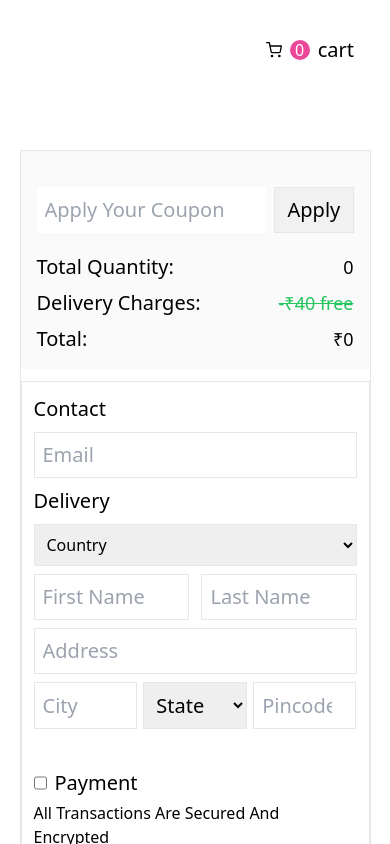
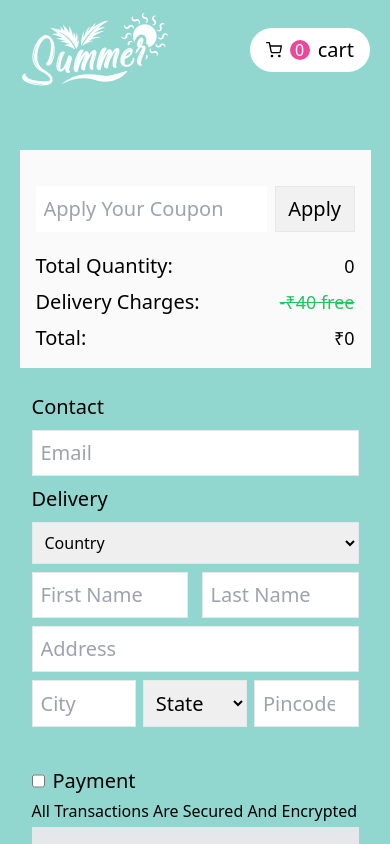
Before and after one commit to abhishek36/E-commerce, a React (Vite) app: page /checkout in a window 390 px wide. Shown: the top 844 px of the page. Built offline with nearby package versions, Linux system fonts and the light colour scheme.

Commit message:
some-changes

```diff
--- a/src/components/SingleJuice.jsx
+++ b/src/components/SingleJuice.jsx
@@ -36,7 +36,7 @@ const SingleJuice = () => {
   }
   return (
     <>
-      <div className="mt-[150px] w-full">
+      <div className="py-[150px] w-full bg-[#FF9FAC] text-white">
         <div className="max-w-[1000px] px-2 md:flex mx-auto">
           <div className="w-[35%] p-2 border rounded-md">
             <img
@@ -55,7 +55,7 @@ const SingleJuice = () => {
             </p>
             <button
               onClick={handleCart}
-              className="bg-[#FF9FAC] text-white font-medium capitalize px-3 flex items-center gap-2 py-3 rounded-md my-2 text-xl hover:bg-pink-300 duration-500"
+              className="bg-[#c16571] text-white font-medium capitalize px-3 flex items-center gap-2 py-3 rounded-md my-2 text-xl hover:bg-pink-300 duration-500"
             >
               add to cart
               <LiaShoppingCartSolid size={25} />
--- a/src/index.css
+++ b/src/index.css
@@ -13,3 +13,9 @@ body {
 /* * {
     border: 1px solid red;
 } */
+
+@media (max-width:768px) {
+    body {
+        overflow-x: hidden;
+    }
+}
--- a/src/pages/Cart.jsx
+++ b/src/pages/Cart.jsx
@@ -18,7 +18,7 @@ const Cart = () => {
   }
   return (
     <>
-      <div className="pt-[150px]">
+      <div className="py-[150px] bg-[#91D7CF]">
         <div className="flex items-center gap-2 justify-center">
           <FaShoppingBag size={40} className="text-[#FB667A]" />
           <h4 className="text-2xl capitalize">my cart</h4>
--- a/src/pages/CheckOut.jsx
+++ b/src/pages/CheckOut.jsx
@@ -7,8 +7,9 @@ const CheckOut = () => {
   const totalQnt = cartItems.reduce((p, c) => p + c.qty, 0);
 
   return (
-    <div className="mt-[150px] border md:flex md:flex-row flex flex-col-reverse md:gap-0 gap-3 md:max-w-[80%] max-w-[90%] mx-auto">
-      <div className="left md:w-[60%] w-full border p-3">
+    <div className="py-[150px] bg-[#91D7CF]">
+      <div className="  md:flex md:flex-row flex flex-col-reverse md:gap-0 gap-3 md:max-w-[80%] max-w-[90%] mx-auto">
+        <div className="left md:w-[60%] w-full  p-3">
           <div>
             <h2 className="text-[20px] capitalize font-medium">contact</h2>
             <input
@@ -76,7 +77,9 @@ const CheckOut = () => {
               all transactions are secured and encrypted
             </p>
             <div className="bg-gray-200 p-5">
-            <h3 className="text-xl capitalize font-medium my-1">credit card</h3>
+              <h3 className="text-xl capitalize font-medium my-1">
+                credit card
+              </h3>
               <input
                 type="number"
                 placeholder="card number"
@@ -166,6 +169,7 @@ const CheckOut = () => {
           </div>
         </div>
       </div>
+    </div>
   );
 };
 
```
Lines whose indentation alone changed are shown as unchanged.
